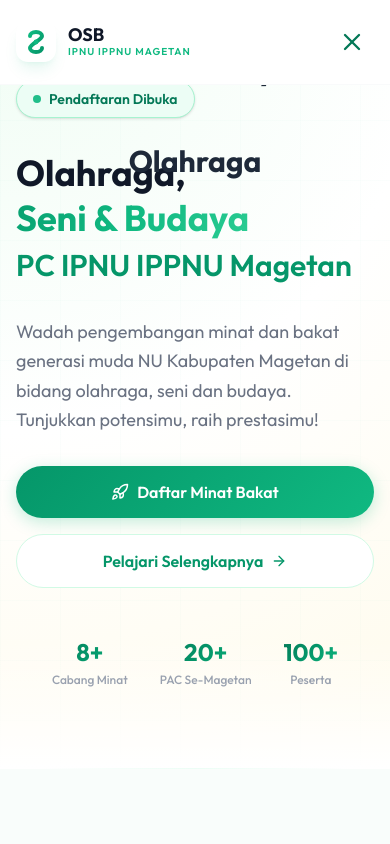
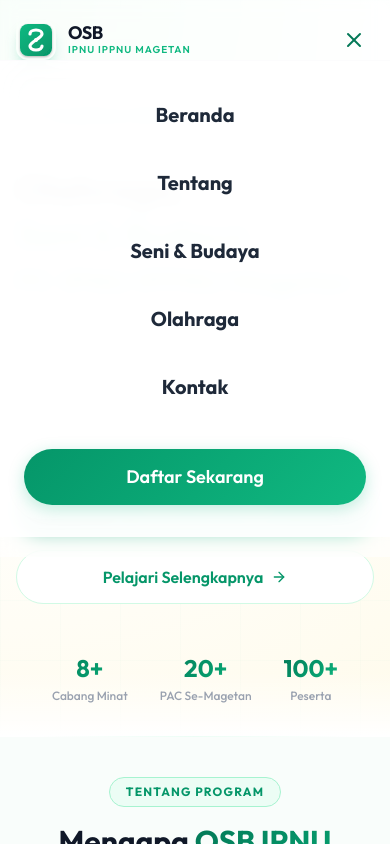
Before and after one commit to Inur123/osb, a Next.js app: page / in a window 390 px wide. Both pictures are taken after a click on the button "Toggle menu". Shown: the top 844 px of the page. Built offline with nearby package versions, Linux system fonts and the light colour scheme.

Commit message:
refactor: standardize section padding, implement mobile menu dropdown, and optimize smooth scrolling behavior

```diff
--- a/app/_components/layout/Footer.tsx
+++ b/app/_components/layout/Footer.tsx
@@ -1,6 +1,7 @@
 import { MapPin, Mail, Phone, Heart } from "lucide-react";
 import { NAV_LINKS, SITE } from "@/app/lib/constants";
 import SmoothScrollLink from "@/app/_components/shared/SmoothScrollLink";
+import OSBLogo from "@/app/_components/shared/OSBLogo";
 
 export default function Footer() {
   return (
@@ -10,9 +11,7 @@
           {/* Brand */}
           <div className="space-y-4">
             <div className="flex items-center gap-3">
-              <div className="w-10 h-10 rounded-xl bg-gradient-to-br from-ipnu-500 to-ipnu-600 flex items-center justify-center font-bold text-white text-lg">
-                O
-              </div>
+              <OSBLogo className="w-10 h-10 shadow-lg shadow-ipnu-500/20 rounded-xl" />
               <div>
                 <div className="font-bold text-lg text-gray-900">
                   {SITE.name}
--- a/app/_components/layout/Navbar.tsx
+++ b/app/_components/layout/Navbar.tsx
@@ -87,68 +87,45 @@
         </div>
       </div>
 
-      {/* Mobile Menu Overlay - Moved outside constraints */}
+        {/* Mobile Menu Dropdown (Gaya 'Nyatu') */}
         <AnimatePresence>
           {menuOpen && (
             <motion.div
-            initial={{ opacity: 0, x: "100%" }}
-            animate={{ opacity: 1, x: 0 }}
-            exit={{ opacity: 0, x: "100%" }}
-            transition={{ type: "spring", damping: 25, stiffness: 200 }}
-            className="fixed inset-0 bg-white z-[9999] md:hidden flex flex-col"
+              initial={{ opacity: 0, height: 0 }}
+              animate={{ opacity: 1, height: "auto" }}
+              exit={{ opacity: 0, height: 0 }}
+              transition={{ duration: 0.3, ease: "easeOut" }}
+              className={`md:hidden overflow-hidden ${
+                scrolled ? "bg-white/95 backdrop-blur-xl" : "bg-white/90 backdrop-blur-lg"
+              }`}
             >
-            {/* Mobile Header Inside Overlay */}
-            <div className="flex items-center justify-between px-4 py-5 border-b border-gray-50 bg-white shrink-0">
-              <div className="flex items-center gap-3">
-                <OSBLogo className="w-10 h-10 shadow-lg shadow-ipnu-500/10 rounded-xl" />
-                <div className="flex flex-col text-left">
-                  <span className="font-bold text-lg leading-none text-gray-900">
-                    OSB
-                  </span>
-                  <span className="text-[10px] text-ipnu-500 tracking-widest uppercase font-semibold">
-                    IPNU IPPNU Magetan
-                  </span>
-                </div>
-              </div>
-              <button
-                onClick={() => setMenuOpen(false)}
-                className="p-2 text-ipnu-700 hover:bg-ipnu-50 rounded-lg transition-colors"
-                aria-label="Close menu"
-              >
-                <X size={28} />
-              </button>
-            </div>
-
-            {/* Menu Links */}
-            <div className="flex-1 overflow-y-auto px-4 py-12 flex flex-col items-center justify-center space-y-8">
+              <div className="px-6 py-8 space-y-6 text-center border-t border-gray-50/50">
                 {NAV_LINKS.map((link, i) => (
                   <motion.div
                     key={link.id}
-                  initial={{ opacity: 0, y: 20 }}
+                    initial={{ opacity: 0, y: -10 }}
                     animate={{ opacity: 1, y: 0 }}
-                  transition={{ delay: i * 0.05 + 0.2 }}
-                  className="w-full"
+                    transition={{ delay: i * 0.05 }}
                   >
                     <SmoothScrollLink
                       targetId={link.id}
                       onClick={() => setMenuOpen(false)}
-                    className="block py-3 text-3xl font-bold text-gray-800 hover:text-ipnu-600 transition-colors text-center"
+                      className="block py-2 text-xl font-bold text-gray-800 hover:text-ipnu-600 transition-colors"
                     >
                       {link.label}
                     </SmoothScrollLink>
                   </motion.div>
                 ))}
-
                 <motion.div
-                initial={{ opacity: 0, y: 20 }}
+                  initial={{ opacity: 0, y: -10 }}
                   animate={{ opacity: 1, y: 0 }}
-                transition={{ delay: NAV_LINKS.length * 0.05 + 0.2 }}
-                className="pt-10 w-full max-w-sm"
+                  transition={{ delay: NAV_LINKS.length * 0.05 }}
+                  className="pt-4"
                 >
                   <SmoothScrollLink
                     targetId="daftar"
                     onClick={() => setMenuOpen(false)}
-                  className="btn-primary w-full justify-center py-5 text-xl font-bold shadow-2xl shadow-ipnu-500/30"
+                    className="btn-primary w-full justify-center py-4 text-lg font-bold shadow-xl shadow-ipnu-500/15"
                   >
                     <span>Daftar Sekarang</span>
                   </SmoothScrollLink>
--- a/app/_components/sections/AboutSection.tsx
+++ b/app/_components/sections/AboutSection.tsx
@@ -38,7 +38,7 @@
   return (
     <section
       id="tentang"
-      className="relative py-24 sm:py-32 section-soft overflow-hidden"
+      className="relative py-10 sm:py-14 section-soft overflow-hidden"
     >
       <div className="relative z-10 max-w-7xl mx-auto px-4 sm:px-6 lg:px-8">
         {/* Header */}
--- a/app/_components/sections/CTASection.tsx
+++ b/app/_components/sections/CTASection.tsx
@@ -5,7 +5,7 @@
 
 export default function CTASection() {
   return (
-    <section id="daftar" className="relative py-24 sm:py-32 bg-white">
+    <section id="daftar" className="relative py-10 sm:py-14 bg-white">
       <div className="relative z-10 max-w-4xl mx-auto px-4 sm:px-6 lg:px-8 text-center">
         <motion.div
           initial={{ opacity: 0, scale: 0.95 }}
--- a/app/_components/sections/HeroSection.tsx
+++ b/app/_components/sections/HeroSection.tsx
@@ -15,7 +15,7 @@
 
       {/* Decorative blobs removed as requested */}
 
-      <div className="relative z-10 max-w-7xl mx-auto px-4 sm:px-6 lg:px-8 py-20 lg:py-32">
+      <div className="relative z-10 max-w-7xl mx-auto px-4 sm:px-6 lg:px-8 pt-24 pb-8 lg:pt-36 lg:pb-12">
         <div className="grid lg:grid-cols-2 gap-12 items-center">
           {/* Left Content */}
           <motion.div
@@ -187,7 +187,7 @@
           </motion.div>
         </div>
       </div>
-      <div className="absolute bottom-0 left-0 right-0 h-32 bg-gradient-to-t from-white to-transparent" />
+      <div className="absolute bottom-0 left-0 right-0 h-16 bg-gradient-to-t from-white to-transparent" />
     </section>
   );
 }
--- a/app/_components/sections/OlahragaSection.tsx
+++ b/app/_components/sections/OlahragaSection.tsx
@@ -23,7 +23,7 @@
 
 export default function OlahragaSection() {
   return (
-    <section id="olahraga" className="relative py-24 sm:py-32 section-soft overflow-hidden">
+    <section id="olahraga" className="relative py-10 sm:py-14 bg-gray-50/50 overflow-hidden">
       <div className="relative z-10 max-w-7xl mx-auto px-4 sm:px-6 lg:px-8">
         <div className="grid lg:grid-cols-2 gap-16 items-center">
           {/* Content */}
--- a/app/_components/sections/SeniBudayaSection.tsx
+++ b/app/_components/sections/SeniBudayaSection.tsx
@@ -53,7 +53,7 @@
   return (
     <section
       id="seni-budaya"
-      className="relative py-24 sm:py-32 bg-white overflow-hidden"
+      className="relative py-10 sm:py-14 bg-white overflow-hidden"
     >
       <div className="relative z-10 max-w-7xl mx-auto px-4 sm:px-6 lg:px-8">
         <div className="grid lg:grid-cols-2 gap-16 items-center">
--- a/app/_components/shared/OSBLogo.tsx
+++ b/app/_components/shared/OSBLogo.tsx
@@ -25,15 +25,15 @@
           </feMerge>
         </filter>
       </defs>
-      {/* Background removed as requested */}
+      <rect x="10" y="10" width="80" height="80" rx="20" fill="url(#logo-gradient)" filter="url(#shadow)" />
       <path
         d="M35 35C35 30 40 25 50 25C60 25 65 30 65 35C65 45 35 55 35 65C35 70 40 75 50 75C60 75 65 70 65 65"
-        stroke="url(#logo-gradient)"
-        strokeWidth="10"
+        stroke="white"
+        strokeWidth="8"
         strokeLinecap="round"
         strokeLinejoin="round"
       />
-      <circle cx="50" cy="50" r="6" fill="#10b981" />
+      <circle cx="50" cy="50" r="5" fill="white" />
     </svg>
   );
 }
--- a/app/_components/shared/ScrollToTop.tsx
+++ b/app/_components/shared/ScrollToTop.tsx
@@ -37,10 +37,10 @@
           whileHover={{ scale: 1.1 }}
           whileTap={{ scale: 0.9 }}
           onClick={scrollToTop}
-          className="fixed bottom-8 right-8 z-50 p-4 rounded-2xl bg-ipnu-600 text-white shadow-lg shadow-ipnu-500/30 hover:bg-ipnu-700 transition-colors"
+          className="fixed bottom-6 right-6 z-50 p-3 rounded-xl bg-ipnu-600 text-white shadow-lg shadow-ipnu-500/20 hover:bg-ipnu-700 transition-colors"
           aria-label="Scroll to top"
         >
-          <ChevronUp size={24} strokeWidth={2.5} />
+          <ChevronUp size={20} strokeWidth={2.5} />
         </motion.button>
       )}
     </AnimatePresence>
```
Also changed, not shown: app/_components/shared/SmoothScrollLink.tsx (+23 -8 lines). Lines whose indentation alone changed are shown as unchanged.
